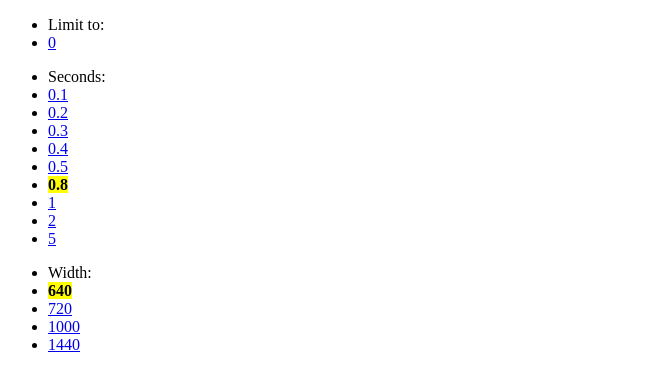
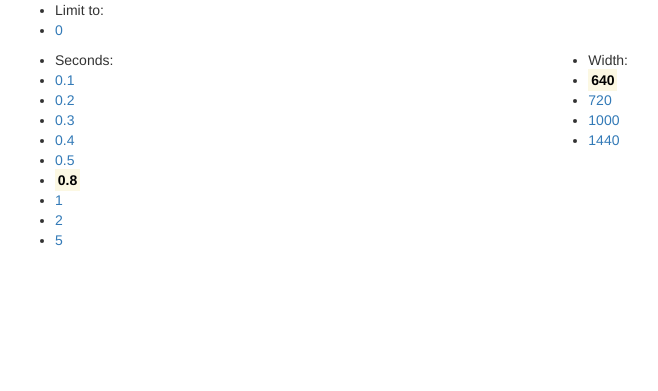
Before and after one commit to opussf/carousel, a PHP site: page /index.php?limit=1 in a window 1280 px wide. Shown: the top 391 px of the page, without its empty margins (0-658 px from the left). Run offline with PHP 8.4, Linux system fonts and the light colour scheme; data that the repository does not hold is empty; some libraries are stand-ins or nearby versions.

Commit message:
201703240223

```diff
--- a/src/index.php
+++ b/src/index.php
@@ -52,11 +52,15 @@ $widths = array(640, 720, 1000, 1440);
 <html lang="en-US">
 <head>
 <title>Wow Slideshow</title>
+<link type='text/css' href='/css/bootstrap.css' rel='stylesheet'/>
 <link type='text/css' href="wowshots.css" rel="stylesheet"/>
+<script src='/js/bootstrap.min.js'></script>
+<meta name='viewport' content='width=device-width, initial-scale=1'/>
 </head>
 <body>
-<div class="menus">
-<div class="limit_menu">
+<div class='container-fluid'>
+<div class='row menu-row-1'>
+<div class='col-xs-10 menu-limits'>
 <ul><li>Limit to:</li>
 <?php
 # show the limit menu
@@ -70,8 +74,10 @@ foreach( $alimit as $a ) {
 }
 ?>
 </ul>
-</div>
-<div class="time_menu">
+</div> <!-- menu-limits -->
+</div> <!-- menu-row-1 -->
+<div class='row menu-row-2'>
+<div class='col-xs-5 menu-seconds'>
 <ul><li>Seconds:</li>
 <?php
 foreach ( $ams as $m ) {
@@ -83,13 +89,12 @@ foreach ( $ams as $m ) {
 	$m = $m / 1000;
 	print("<li>$linkStart$m$linkEnd</li>");
 }
-
 ?>
 </ul>
-</div>
-<div class="width_menu">
+</div> <!-- menu-seconds -->
+<div class='col-xs-5 menu-width'>
 <ul><li>Width:</li>
-<?php
+<?
 foreach( $widths as $w ) {
 	$linkStart = "<strong><mark>"; $linkEnd = "</mark></strong>";
 	if ($w != $width) {
@@ -101,10 +106,13 @@ foreach( $widths as $w ) {
 ?>
 </ul>
 </div> <!-- width_menu -->
-</div> <!-- Menus -->
-
+</div> <!-- Menu-row-2 -->
+<!--
 <div class="display" style="max-width:1300px">
 <div class="carousel" style="max-width:1000px">
+-->
+<div class='row display-row'>
+<div class='col-xs-9 carousel-col'>
 <?php
 # mySlides divs for content
 $showfiles = array_slice($afiles, -$limit);
@@ -143,8 +151,11 @@ foreach( $showfiles as $file) {
 }
 
 ?>
-</div>
+</div> <!-- corousel-col -->
+<div class='col-xs-3 dateList'>
+<!--
 <div class="dateList" style="max-width:200px">
+-->
 <?php
 $dateCount = array();
 foreach( $afiles as $file) {
@@ -156,8 +167,9 @@ foreach( $dateCount as $k=>$v ) {
 }
 
 ?>
-</div>
-</div>
+</div> <!-- dateList -->
+</div> <!-- display-row -->
+</div>  <!-- container -->
 <!-- carousel script to show the images -->
 <!-- from http://www.w3schools.com/w3css/w3css_slideshow.asp  -->
 <script>
```
